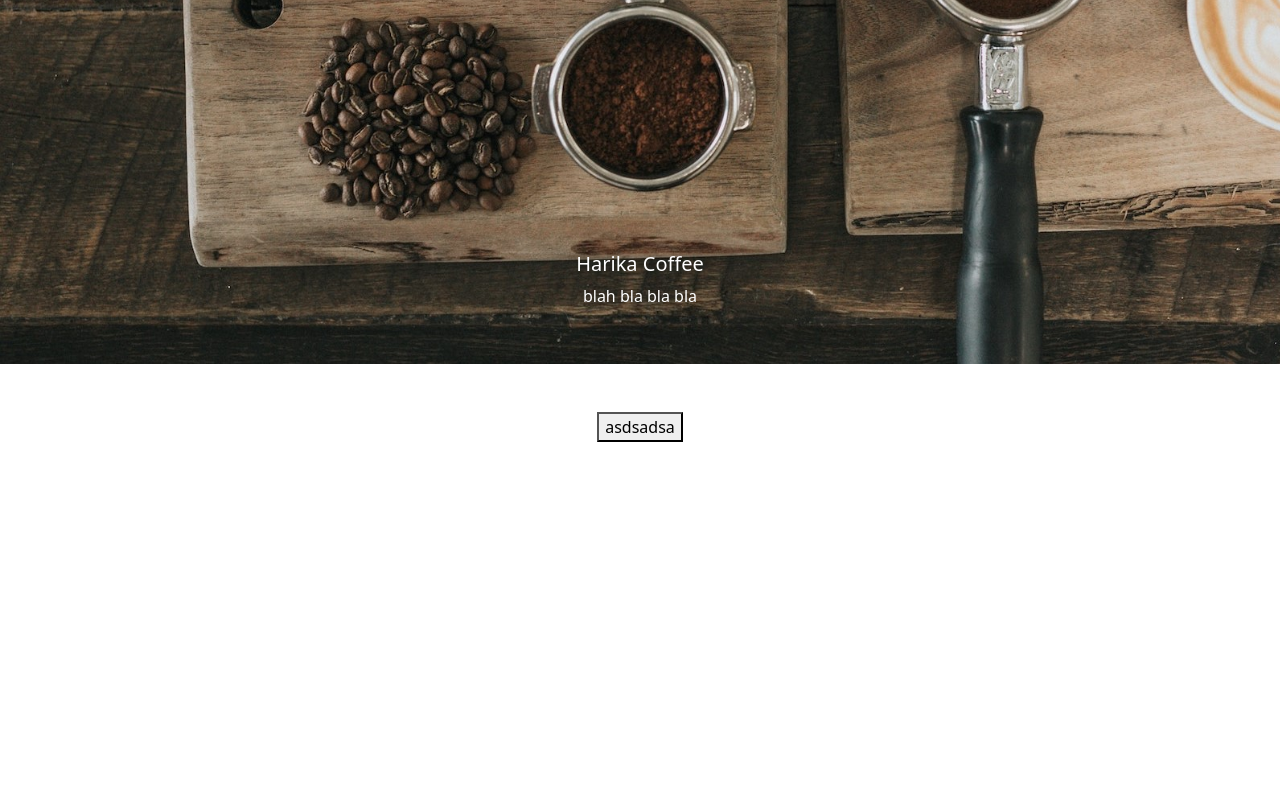
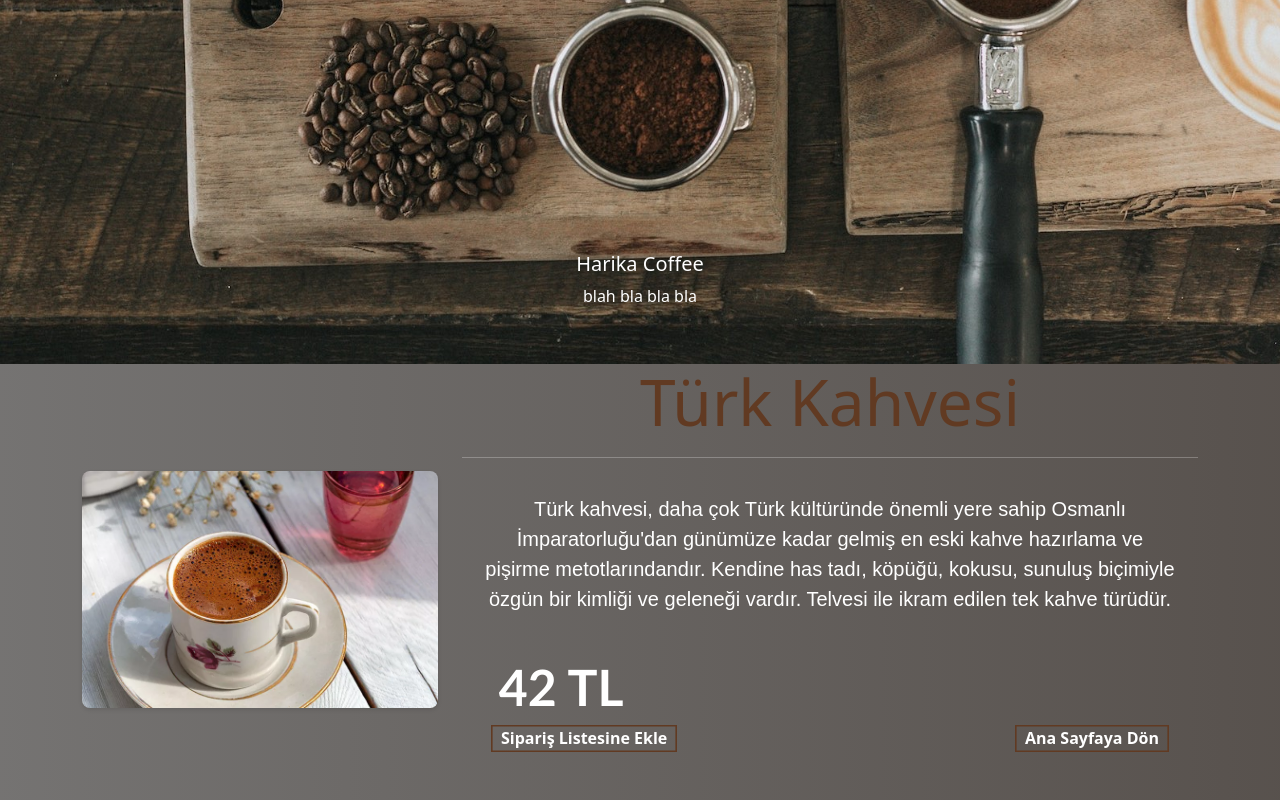
Before and after one commit to KouSelfWaiter/SW-FrontEnd, a React (Create React App) app: page / in a window 1280 px wide. Shown: the part 432-1232 px from the top of the page. Before the commit the page ends 874 px from the top, so only its background shows below. Built offline with nearby package versions, Linux system fonts and the light colour scheme.

Commit message:
feat: add product details page

```diff
--- a/src/App.tsx
+++ b/src/App.tsx
@@ -4,6 +4,7 @@ import './App.css';
 import CustomNavbar from './components/navbar/CustomNavbar';
 import CustomHeader from './components/header/CustomHeader';
 import { HttpServiceClient } from './services/HttpServiceClient';
+import ProductDetailPage from './pages/ProductDetailPage';
 
  async function tikla(){
   let httpServiceClient = new HttpServiceClient()
@@ -25,9 +26,7 @@ function App() {
     <div className="App">
       <CustomNavbar/>
       <CustomHeader/>
-      <br />
-      <br />
-      <button onClick={tikla}>asdsadsa</button>
+      <ProductDetailPage/>
     </div>
   );
 }
--- /dev/null
+++ b/src/pages/ProductDetailPage.css
@@ -0,0 +1,135 @@
+.product-image {
+  margin-top: 30%;
+  display: flex;
+  align-items: center;
+  justify-content: center;
+  width: 100%;
+  border-radius: 8px;
+  box-shadow: 0 2px 4px rgba(0, 0, 0, 0.1);
+}
+
+
+/* .image-container {
+  position: relative;
+}
+
+.image-container:hover img {
+  animation: shake 0.5s infinite;
+} */
+
+
+.swing-animation-container {
+  position: relative;
+}
+
+.swing-animation-container:hover {
+  animation: swing 1s ease-in-out infinite;
+}
+
+@keyframes swing {
+  0% { transform: rotate(0deg); }
+  25% { transform: rotate(5deg); }
+  50% { transform: rotate(-5deg); }
+  75% { transform: rotate(3deg); }
+  100% { transform: rotate(0deg); }
+}
+
+.shake-animation-container {
+  position: relative;
+}
+
+.shake-animation-container:hover span {
+  animation: shake 0.5s infinite;
+}
+
+@keyframes shake {
+  0% { transform: translateX(0); }
+  25% { transform: translateX(-5px); }
+  50% { transform: translateX(5px); }
+  75% { transform: translateX(-5px); }
+  100% { transform: translateX(0); }
+}
+
+
+.text-type{
+  padding: 20px; /* İçerik etrafına boşluk */
+  color: #fff; /* Metin rengi */
+  font-family: Arial, sans-serif; /* Yazı tipi */
+  font-size: 20px; /* Yazı boyutu */
+  line-height: 1.5; /* Satır yüksekliği */
+  text-align: center; /* Metin hizalama */;
+}
+
+.price {
+  font-size: 50px; /* Fiyatın yazı boyutu */
+  font-weight: bold; /* Fiyatın kalınlığı */
+  color: #ffffff; /* Fiyatın rengi */
+  margin-left: 5%;
+  display: flex;
+  justify-content: flex-start;
+  font-family: 'Trebuchet MS', 'Lucida Sans Unicode', 'Lucida Grande', 'Lucida Sans', Arial, sans-serif;
+}
+
+.hr-color{
+  color: white;
+}
+
+
+.animation-background{
+  background: linear-gradient(to right, #808080, #463d37);
+  background-size: 200% auto;
+  animation: gradientAnimation 5s ease infinite;
+}
+
+@keyframes gradientAnimation {
+  0% {
+    background-position: 0% center;
+  }
+  50% {
+    background-position: 100% center;
+  }
+  100% {
+    background-position: 0% center;
+  }
+}
+
+
+
+
+
+
+
+.custom-button {
+  --c:  #613a22; /* the color*/
+
+  box-shadow: 0 0 0 .1em inset var(--c);
+  --_g: linear-gradient(var(--c) 0 0) no-repeat;
+  background:
+    var(--_g) calc(var(--_p,0%) - 100%) 0%,
+    var(--_g) calc(200% - var(--_p,0%)) 0%,
+    var(--_g) calc(var(--_p,0%) - 100%) 100%,
+    var(--_g) calc(200% - var(--_p,0%)) 100%;
+  background-size: 50.5% calc(var(--_p,0%)/2 + .5%);
+  outline-offset: .1em;
+  transition: background-size .4s, background-position 0s .4s;
+}
+.custom-button:hover {
+  --_p: 100%;
+  transition: background-position .4s, background-size 0s;
+}
+.custom-button:active {
+  box-shadow: 0 0 9e9q inset #0009;
+  background-color: var(--c);
+  color: #fff;
+}
+
+.custom-button {
+  font-family: system-ui, sans-serif;
+  font-size: 1.0rem;
+  cursor: pointer;
+  padding: .1em .6em;
+  font-weight: bold;
+  border: none;
+  color: white;
+
+}
--- /dev/null
+++ b/src/pages/ProductDetailPage.tsx
@@ -0,0 +1,50 @@
+import React from 'react'
+import './ProductDetailPage.css'
+import 'bootstrap/dist/css/bootstrap.css';
+import productImage from "./turk-kahvesi.png"
+function ProductDetailPage() {
+  return (
+    <div className='animation-background'>
+      <div className='container' >
+        <div className='row'>
+
+          <div className='col-4'>
+            <div className='swing-animation-container'>
+              <img src={productImage} alt="react logo" className='product-image' />
+            </div>
+          </div>
+
+          <div className='col-8'>
+            <h1 className='display-3' style={{color:"#613a22"}}>Türk Kahvesi</h1>
+
+            <hr className='hr-color' />
+
+            <p className='text-type'>Türk kahvesi, daha çok Türk kültüründe önemli yere sahip Osmanlı
+              İmparatorluğu'dan günümüze kadar gelmiş en eski kahve hazırlama ve
+               pişirme metotlarındandır. Kendine has tadı,
+                köpüğü, kokusu, sunuluş biçimiyle özgün bir kimliği ve geleneği vardır.
+                 Telvesi ile ikram edilen tek kahve türüdür.</p>
+
+              <div className='shake-animation-container'>
+                  <span className='price'>42 TL</span>
+              </div>
+
+              <div style={{display:'flex', justifyContent:'space-between', paddingLeft:"4%", paddingRight:"4%"}}>
+              <button className='custom-button'>Sipariş Listesine Ekle</button>
+              <button className='custom-button'>Ana Sayfaya Dön</button>
+              </div>
+
+              <br />
+              <br />
+            <div>
+
+            </div>
+          </div>
+
+        </div>
+      </div>
+    </div>
+  );
+}
+
+export default ProductDetailPage
```
Also changed, not shown: src/pages/turk-kahvesi.png (added).
